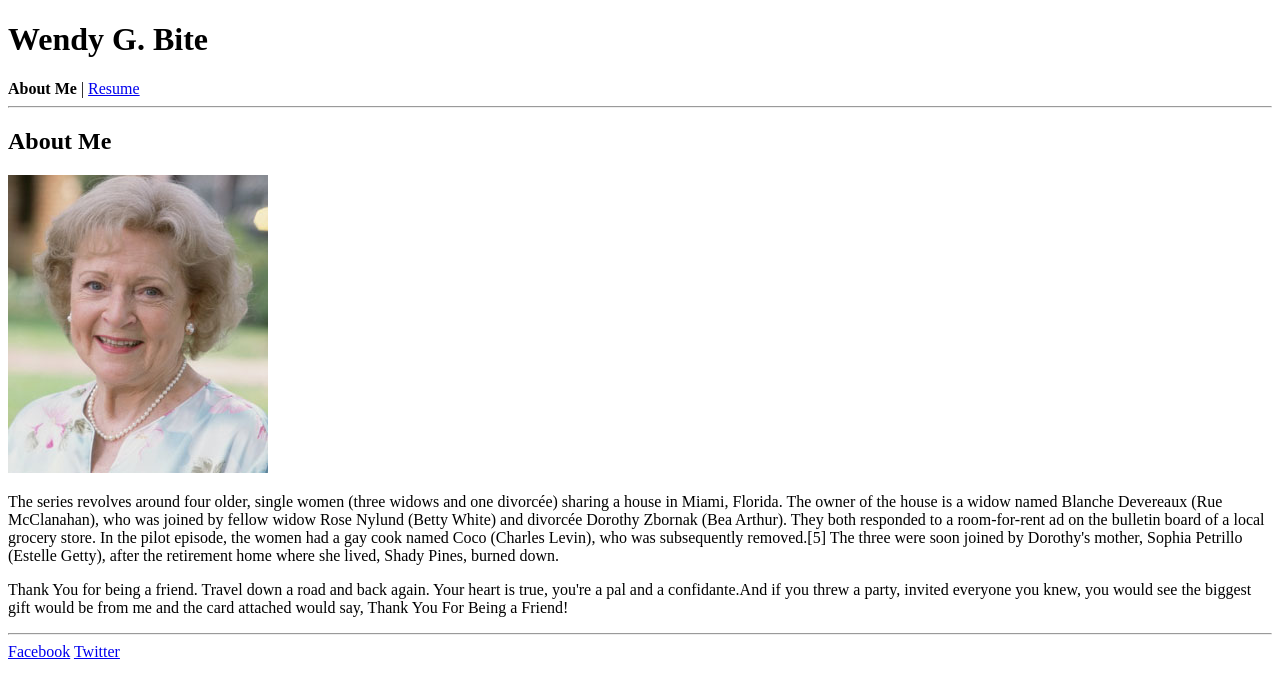
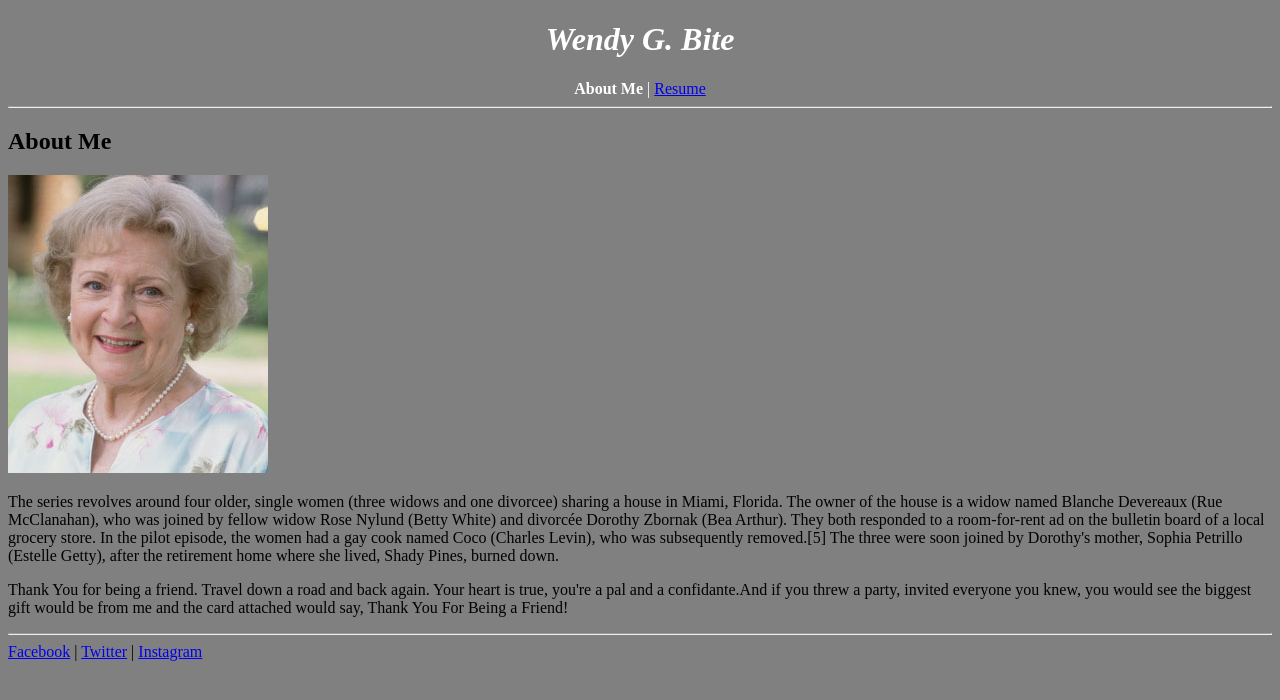
Before and after one commit to hoarh/wendybite, a plain HTML site: page index.html in a window 1280 px wide. Drawn offline with Linux system fonts and the light colour scheme.

Commit message:
CSS Work

```diff
--- a/CSS/main.css
+++ b/CSS/main.css
@@ -0,0 +1,18 @@
+body {
+	background-color: gray;
+}
+
+h1 {
+	font-style: italic;
+	text-align: center;
+	color: white;
+}
+
+nav {
+	text-align:center;
+	color:white;
+}
+
+a{
+
+}
--- a/index.html
+++ b/index.html
@@ -16,15 +16,14 @@
 
 		<img src="Images/Betty-White.jpg">
 
-		<p>The series revolves around four older, single women (three widows and one divorcée) sharing a house in Miami, Florida. The owner of the house is a widow named Blanche Devereaux (Rue McClanahan), who was joined by fellow widow Rose Nylund (Betty White) and divorcée Dorothy Zbornak (Bea Arthur). They both responded to a room-for-rent ad on the bulletin board of a local grocery store. In the pilot episode, the women had a gay cook named Coco (Charles Levin), who was subsequently removed.[5] The three were soon joined by Dorothy's mother, Sophia Petrillo (Estelle Getty), after the retirement home where she lived, Shady Pines, burned down.</p>
+		<p>The series revolves around four older, single women (three widows and one divorcee) sharing a house in Miami, Florida. The owner of the house is a widow named Blanche Devereaux (Rue McClanahan), who was joined by fellow widow Rose Nylund (Betty White) and divorcée Dorothy Zbornak (Bea Arthur). They both responded to a room-for-rent ad on the bulletin board of a local grocery store. In the pilot episode, the women had a gay cook named Coco (Charles Levin), who was subsequently removed.[5] The three were soon joined by Dorothy's mother, Sophia Petrillo (Estelle Getty), after the retirement home where she lived, Shady Pines, burned down.</p>
 
 		<p>Thank You for being a friend. Travel down a road and back again. Your heart is true, you're a pal and a confidante.And if you threw a party, invited everyone you knew, you would see the biggest gift would be from me and the card attached would say, Thank You For Being a Friend!</p>
 
 		<hr />
 
 		<footer>
-			<a href="fb.com">Facebook</a>
-			<a href="twitter.com">Twitter</a>
+			<a href="fb.com">Facebook</a> | <a href="twitter.com">Twitter</a> | <a href="linkedIn.com"Linkedin</a><a href="instagram.com">Instagram</a>
 
 	</body>
 </html>
```
